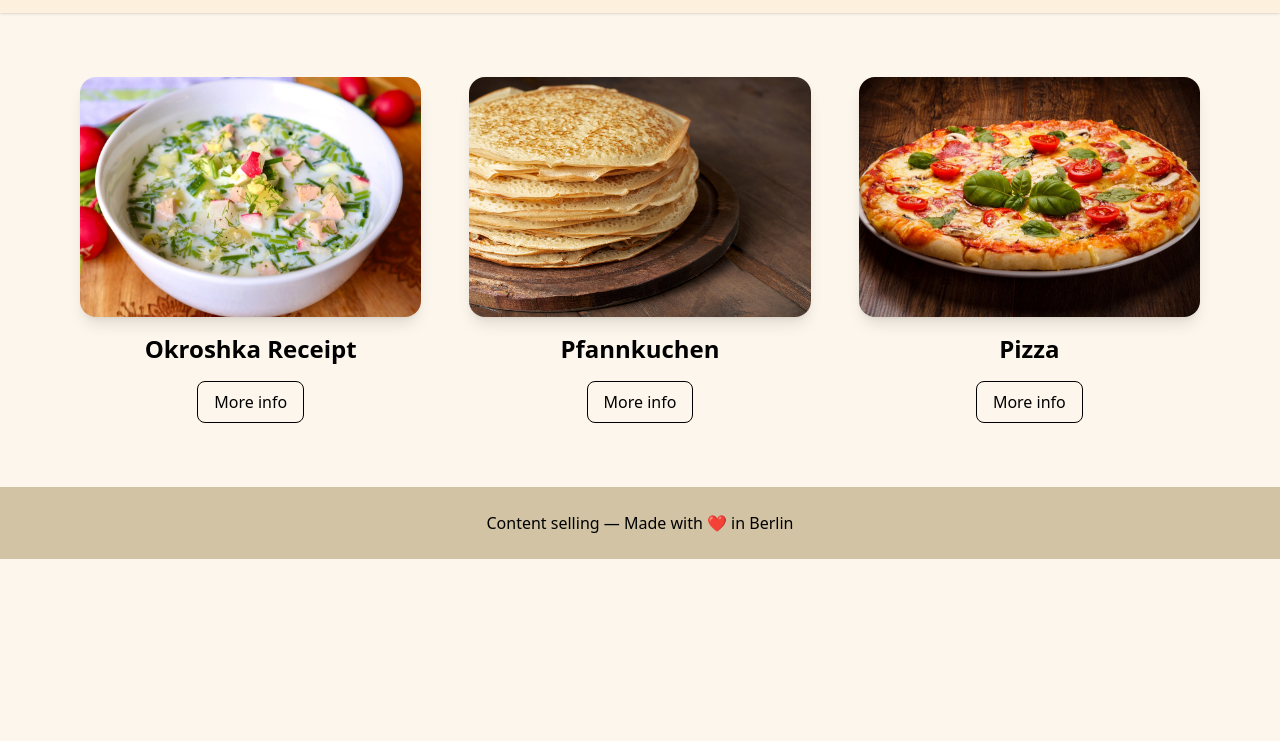
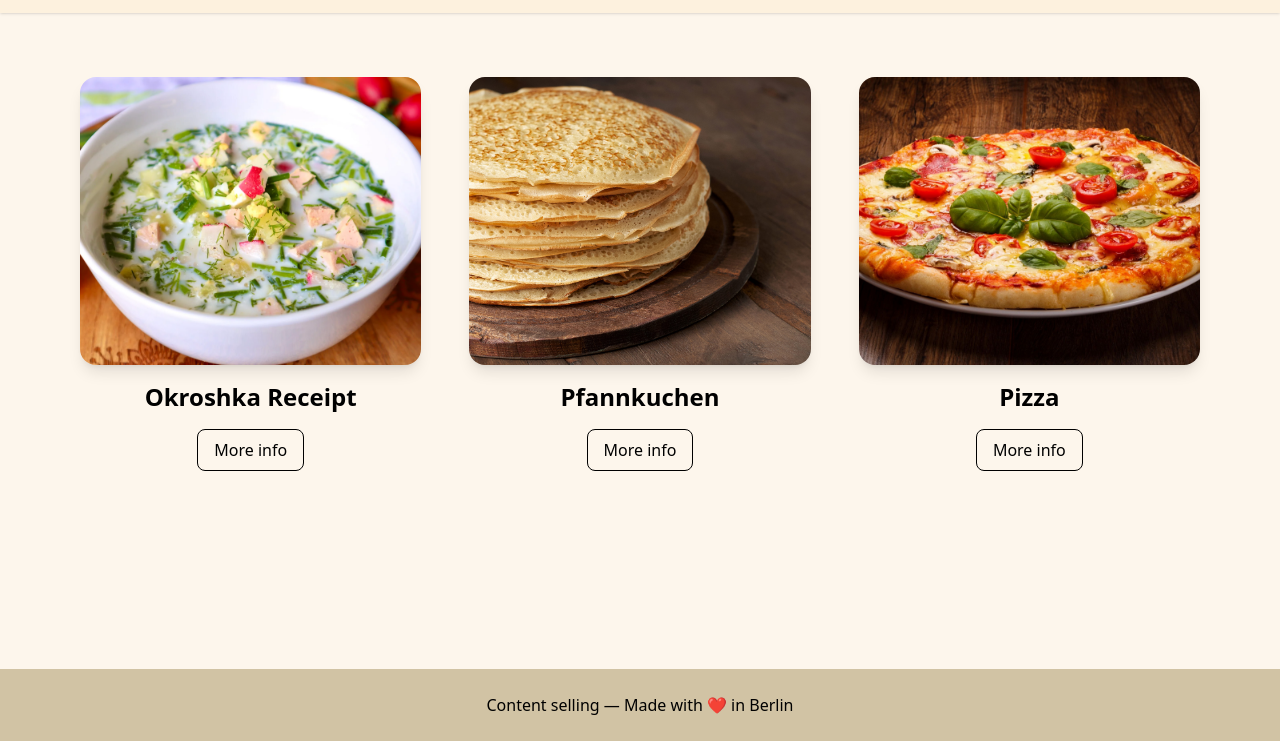
Before and after one commit to Unpicky/vercel, a website: page rezepts.html in a window 1280 px wide. Shown: the part 59-800 px from the top of the page. Drawn offline with nearby package versions, Linux system fonts and the light colour scheme.

Commit message:
Update rezepts.html

```diff
--- a/rezepts.html
+++ b/rezepts.html
@@ -6,7 +6,7 @@
   <title>A-Z receipts</title>
   <script src="https://cdn.tailwindcss.com"></script>
 </head>
-<body class="bg-[#fdf6ec] font-sans">
+<body class="bg-[#fdf6ec] font-sans flex flex-col min-h-screen">
 
   <!-- Header -->
   <header class="flex justify-between items-center px-6 py-4 bg-[#fdf1de] shadow">
@@ -25,6 +25,8 @@
     </a>
   </header>
 
+  <!-- Main content wrapper -->
+  <main class="flex-grow">
     <!-- Recipes Section -->
     <section id="recipes" class="px-6 lg:px-20 py-16">
       <div class="grid md:grid-cols-3 gap-12 text-center">
@@ -32,7 +34,7 @@
         <!-- Okroshka -->
         <div class="bg-[#fdf6ec]">
           <img src="Images/okroshka.jpg" alt="Okroshka"
-             class="rounded-2xl shadow-lg w-full h-60 object-cover">
+               class="rounded-2xl shadow-lg w-full h-72 object-cover">
           <h3 class="text-2xl font-semibold mt-4">Okroshka Receipt</h3>
           <a href="okroshka.html" class="mt-4 inline-block px-4 py-2 border border-black rounded-lg hover:bg-gray-200">
             More info
@@ -42,7 +44,7 @@
         <!-- Pfannkuchen -->
         <div class="bg-[#fdf6ec]">
           <img src="Images/pfannkuchen.jpg" alt="Pfannkuchen"
-             class="rounded-2xl shadow-lg w-full h-60 object-cover">
+               class="rounded-2xl shadow-lg w-full h-72 object-cover">
           <h3 class="text-2xl font-semibold mt-4">Pfannkuchen</h3>
           <a href="pfannkuchen.html" class="mt-4 inline-block px-4 py-2 border border-black rounded-lg hover:bg-gray-200">
             More info
@@ -52,7 +54,7 @@
         <!-- Pizza -->
         <div class="bg-[#fdf6ec]">
           <img src="Images/pizza.jpg" alt="Pizza"
-             class="rounded-2xl shadow-lg w-full h-60 object-cover">
+               class="rounded-2xl shadow-lg w-full h-72 object-cover">
           <h3 class="text-2xl font-semibold mt-4">Pizza</h3>
           <a href="pizza.html" class="mt-4 inline-block px-4 py-2 border border-black rounded-lg hover:bg-gray-200">
             More info
@@ -61,6 +63,7 @@
 
       </div>
     </section>
+  </main>
 
   <!-- Footer -->
   <footer class="bg-[#d1c3a4] text-center py-6">
```
Lines whose indentation alone changed are shown as unchanged.
